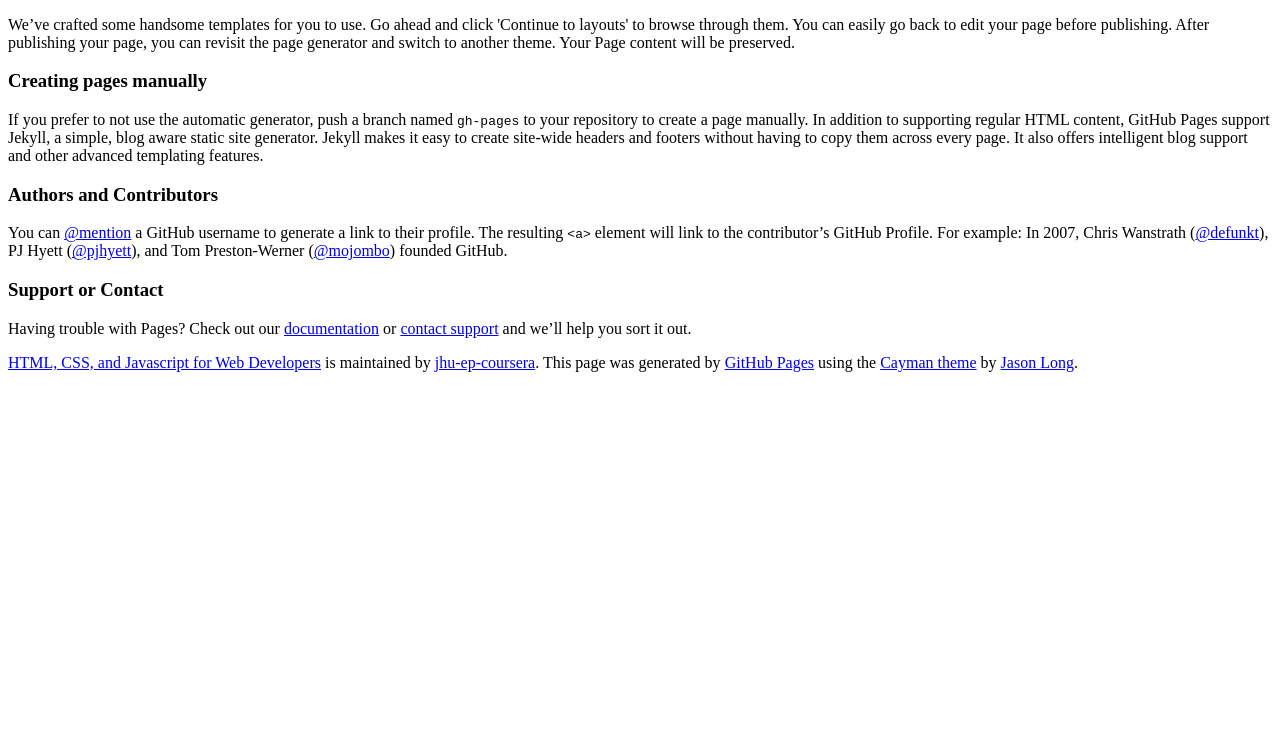
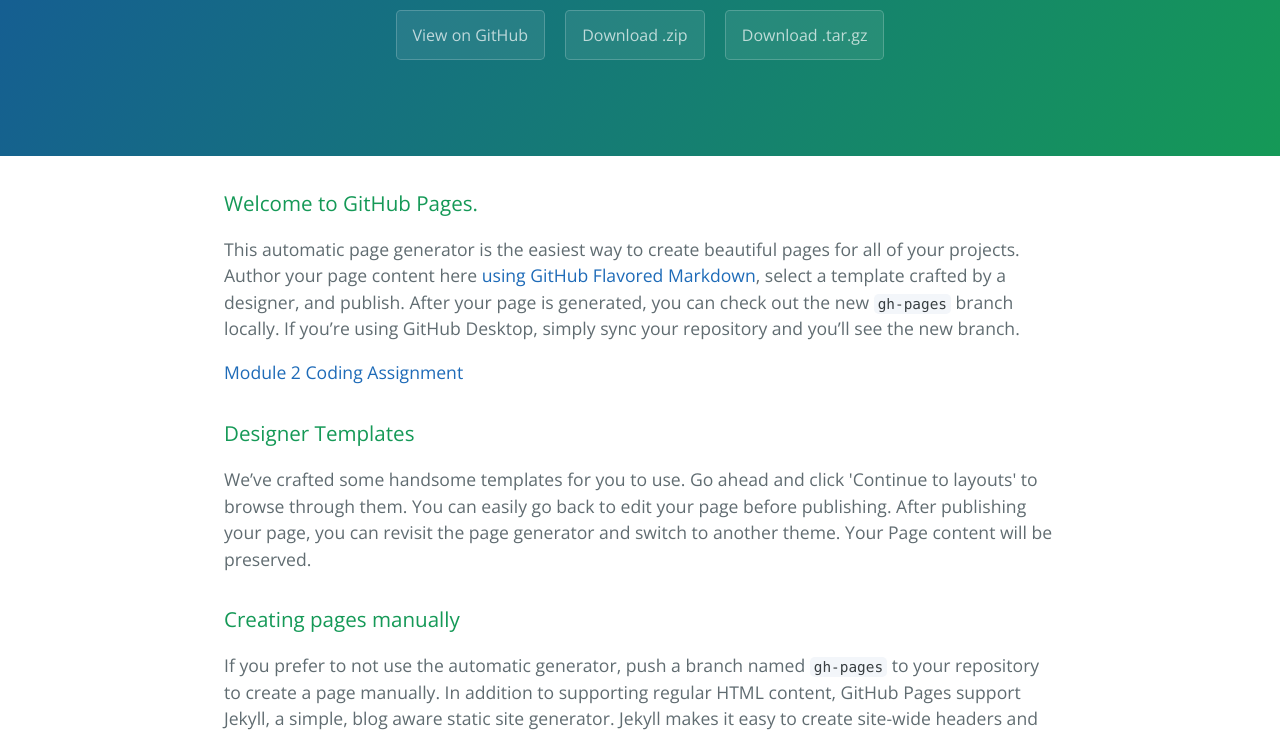
Before and after one commit to jcfenix11/cousera-test, a plain HTML site: page index.html in a window 1280 px wide. Shown: the part 305-1038 px from the top of the page. Before the commit the page ends 800 px from the top, so only its background shows below. Drawn offline with nearby package versions, Linux system fonts and the light colour scheme; the site is published under a folder, as on GitHub Pages, so addresses that start at the root find nothing.

Commit message:
Update index.html

```diff
--- a/index.html
+++ b/index.html
@@ -4,10 +4,10 @@
     <meta charset="UTF-8">
     <title>HTML, CSS, and Javascript for Web Developers by jhu-ep-coursera</title>
     <meta name="viewport" content="width=device-width, initial-scale=1">
-    <link rel="stylesheet" type="text/css" href="/normalize.css" media="screen">
+    <link rel="stylesheet" type="text/css" href="normalize.css" media="screen">
     <link href='https://fonts.googleapis.com/css?family=Open+Sans:400,700' rel='stylesheet' type='text/css'>
-    <link rel="stylesheet" type="text/css" href="/stylesheet.css" media="screen">
-    <link rel="stylesheet" type="text/css" href="/github-light.css" media="screen">
+    <link rel="stylesheet" type="text/css" href="stylesheet.css" media="screen">
+    <link rel="stylesheet" type="text/css" href="github-light.css" media="screen">
   </head>
   <body>
     <section class="page-header">
```
